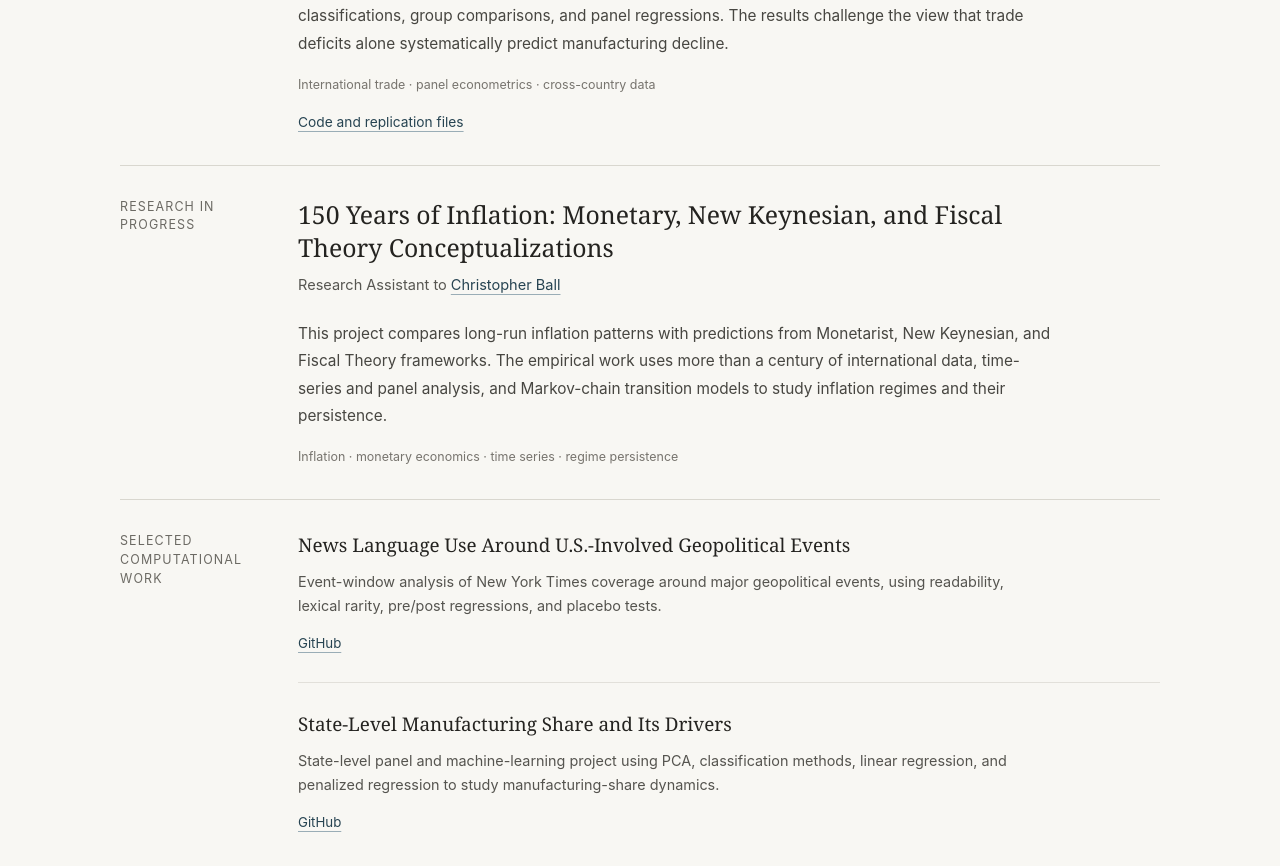
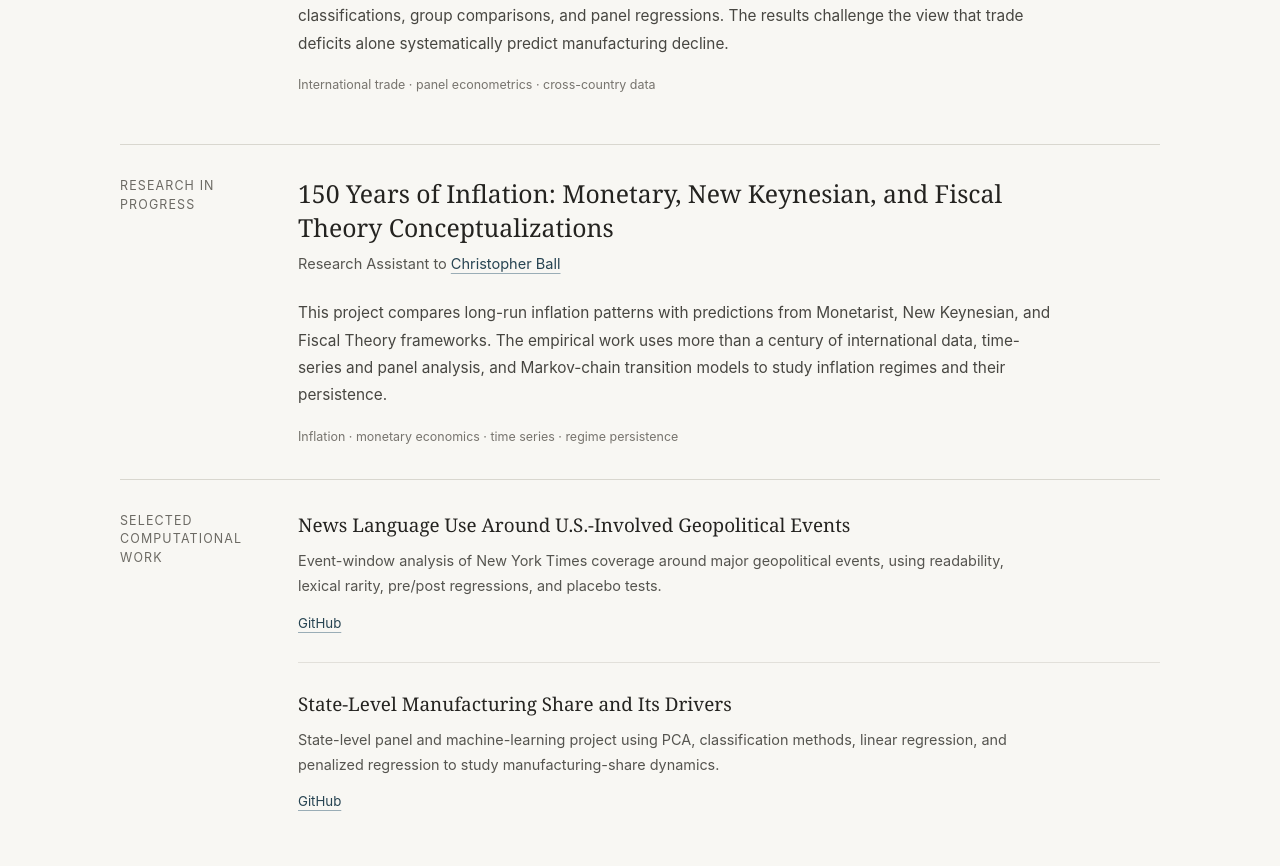
Before and after one commit to Khanis29/isha_khan, a React (Vite) app: page / in a window 1280 px wide. Shown: the part 1207-2073 px from the top of the page. Built offline with nearby package versions, Linux system fonts and the light colour scheme.

Commit message:
Remove external link to trade repository
Removed external link to trade repository.

```diff
--- a/src/App.jsx
+++ b/src/App.jsx
@@ -124,9 +124,6 @@ function Research() {
           </p>
 
           <div className="entry-links">
-            <ExternalTextLink href={links.tradeRepo}>
-              Code and replication files
-            </ExternalTextLink>
           </div>
         </article>
       </div>
```
